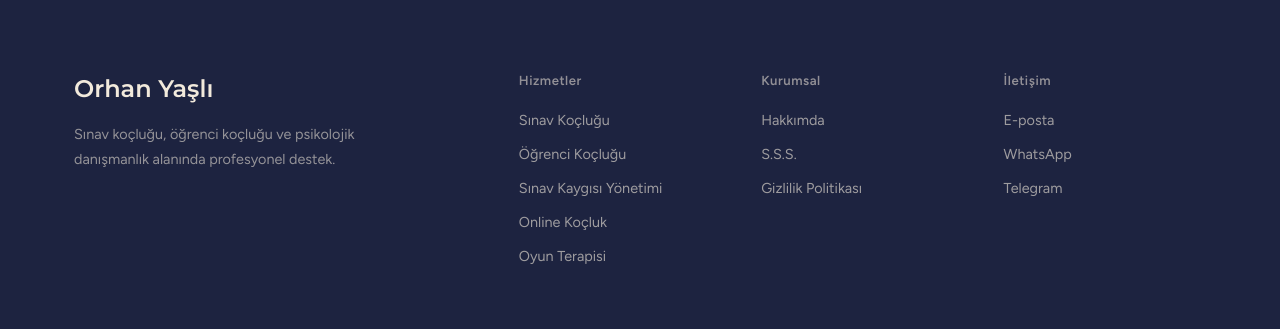
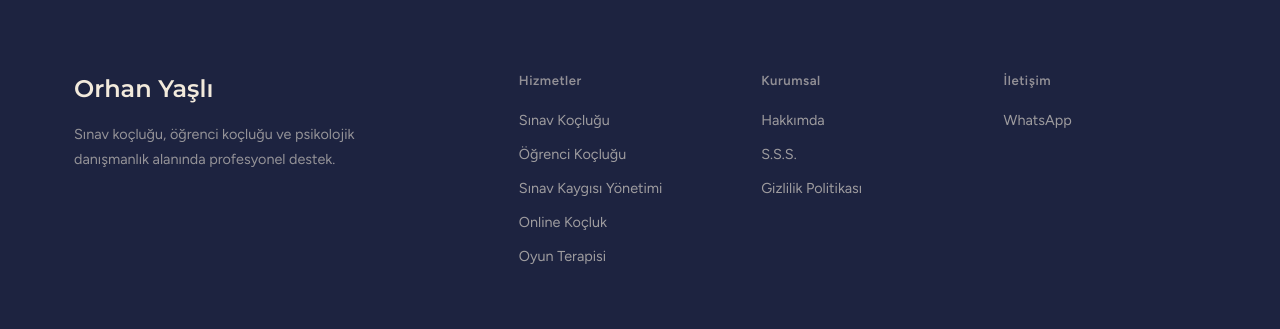
Before and after one commit to Orhany23/danismanlik-kocluk-site, a Next.js app: page /gizlilik in a window 1280 px wide. Shown: the part 1526-1855 px from the top of the page. Built offline with nearby package versions, Linux system fonts and the light colour scheme.

Commit message:
Iletisim: e-posta ve Telegram kaldirildi; sadece form + WhatsApp (kartlar, footer, surec metni TR/EN)

```diff
--- a/src/components/ContactSection.tsx
+++ b/src/components/ContactSection.tsx
@@ -53,15 +53,6 @@ export default function ContactSection() {
         <div className="contact-grid max-w-[1000px] mx-auto">
           <div className="contact-info">
             <div className="contact-info-item">
-              <div className="contact-info-icon">✉</div>
-              <div>
-                <div className="contact-info-label">E-posta</div>
-                <div className="contact-info-value">
-                  <a href={`mailto:${t.email}`} className="hover:text-[var(--clr-primary)]">{t.email}</a>
-                </div>
-              </div>
-            </div>
-            <div className="contact-info-item">
               <div className="contact-info-icon">💬</div>
               <div>
                 <div className="contact-info-label">WhatsApp</div>
@@ -72,23 +63,8 @@ export default function ContactSection() {
                 </div>
               </div>
             </div>
-            <div className="contact-info-item">
-              <div className="contact-info-icon">✈</div>
-              <div>
-                <div className="contact-info-label">Telegram</div>
-                <div className="contact-info-value">
-                  <a href="https://t.me/YasliOrhan" target="_blank" rel="noopener noreferrer" className="hover:text-[var(--clr-primary)]">@YasliOrhan</a>
-                </div>
-              </div>
-            </div>
             <div className="contact-social">
-              {[
-                { icon: "📧", href: `mailto:${t.email}` },
-                { icon: "💬", href: "https://wa.me/905432500417" },
-                { icon: "✈", href: "https://t.me/YasliOrhan" },
-              ].map((s, i) => (
-                <a key={i} href={s.href} target="_blank" rel="noopener noreferrer" className="social-btn">{s.icon}</a>
-              ))}
+              <a href="https://wa.me/905432500417" target="_blank" rel="noopener noreferrer" className="social-btn">💬</a>
             </div>
           </div>
           <form className="contact-form" onSubmit={handleSubmit}>
--- a/src/components/Footer.tsx
+++ b/src/components/Footer.tsx
@@ -50,14 +50,11 @@ export default function Footer() {
           </div>
           <div className="footer-col">
             <h4>{t.contact}</h4>
-            {t.contactLinks.map((link, i) => {
-              const hrefs = ["mailto:Pskdanorhanyasli@proton.me", "https://wa.me/905432500417", "https://t.me/YasliOrhan"];
-              return (
-                <a key={i} href={hrefs[i]} target={i >= 1 ? "_blank" : undefined} rel={i >= 1 ? "noopener noreferrer" : undefined}>
-                  {link}
-                </a>
-              );
-            })}
+            {t.contactLinks.map((link, i) => (
+              <a key={i} href="https://wa.me/905432500417" target="_blank" rel="noopener noreferrer">
+                {link}
+              </a>
+            ))}
           </div>
         </div>
         <div className="footer-bottom">
--- a/src/lib/i18n.ts
+++ b/src/lib/i18n.ts
@@ -248,7 +248,7 @@ export const dictionaries: Record<Locale, Dictionary> = {
       steps: [
         {
           title: "İlk İletişim",
-          desc: "Formu doldurun ya da WhatsApp/Telegram'dan ulaşın. 24 saat içinde size dönüş yapılır.",
+          desc: "Formu doldurun ya da WhatsApp'tan ulaşın. 24 saat içinde size dönüş yapılır.",
         },
         {
           title: "Ücretsiz Tanışma",
@@ -399,7 +399,7 @@ export const dictionaries: Record<Locale, Dictionary> = {
       about: "Kurumsal",
       aboutLinks: ["Hakkımda", "S.S.S.", "Gizlilik Politikası"],
       contact: "İletişim",
-      contactLinks: ["E-posta", "WhatsApp", "Telegram"],
+      contactLinks: ["WhatsApp"],
       copyright: "© 2026 Orhan Yaşlı. Tüm hakları saklıdır.",
       privacy: "Gizlilik Politikası",
       terms: "Kullanım Koşulları",
@@ -577,7 +577,7 @@ export const dictionaries: Record<Locale, Dictionary> = {
       steps: [
         {
           title: "First Contact",
-          desc: "Fill out the form or reach out via WhatsApp/Telegram. We'll get back to you within 24 hours.",
+          desc: "Fill out the form or reach out via WhatsApp. We'll get back to you within 24 hours.",
         },
         {
           title: "Free Meeting",
@@ -728,7 +728,7 @@ export const dictionaries: Record<Locale, Dictionary> = {
       about: "Company",
       aboutLinks: ["About Me", "FAQ", "Privacy Policy"],
       contact: "Contact",
-      contactLinks: ["Email", "WhatsApp", "Telegram"],
+      contactLinks: ["WhatsApp"],
       copyright: "© 2026 Orhan Yaşlı. All rights reserved.",
       privacy: "Privacy Policy",
       terms: "Terms of Use",
```
